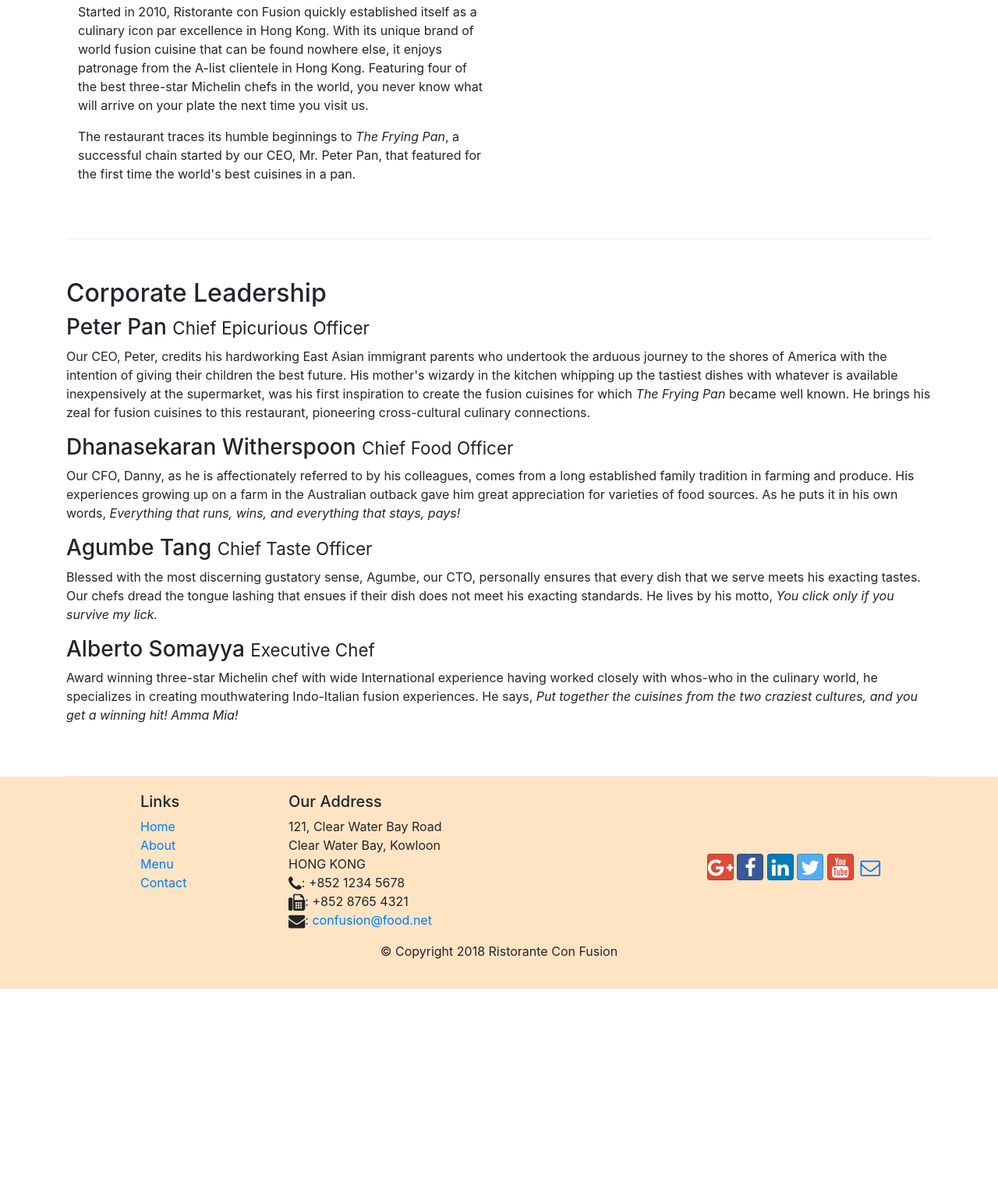
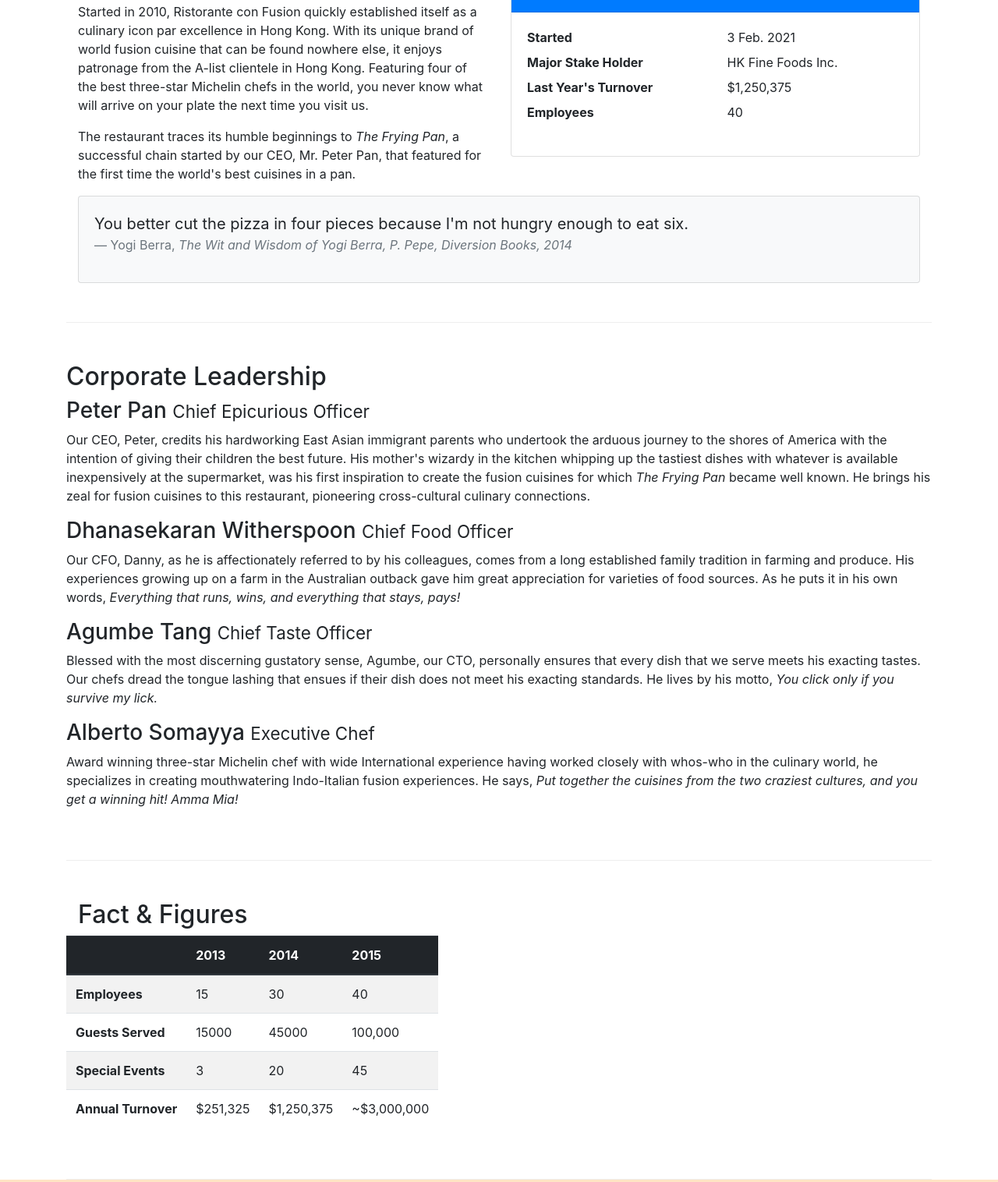
Before and after one commit to diemquynhtran/Bootstrap4, a website: page aboutus.html in a window 1280 px wide. Shown: the part 558-2074 px from the top of the page at 78% size. Before the commit the page ends 1826 px from the top, so only its background shows below. Drawn offline with nearby package versions, Linux system fonts and the light colour scheme.

Commit message:
Table and Card

```diff
--- a/aboutus.html
+++ b/aboutus.html
@@ -61,12 +61,39 @@
         </div>
 
         <div class="row row-content">
-            <div class="col-6 col-sm-6">
+            <div class="col-sm-6">
                 <h2>Our History</h2>
                 <p>Started in 2010, Ristorante con Fusion quickly established itself as a culinary icon par excellence in Hong Kong. With its unique brand of world fusion cuisine that can be found nowhere else, it enjoys patronage from the A-list clientele in Hong Kong.  Featuring four of the best three-star Michelin chefs in the world, you never know what will arrive on your plate the next time you visit us.</p>
                 <p>The restaurant traces its humble beginnings to <em>The Frying Pan</em>, a successful chain started by our CEO, Mr. Peter Pan, that featured for the first time the world's best cuisines in a pan.</p>
             </div>
-            <div>
+            <div class="col-sm">
+                <div class="card">
+                    <h3 class="card-header bg-primary text-white">Facts At A Glance</h3>
+                    <div class="card-body">
+                        <dl class="row">
+                            <dt class="col-6">Started</dt>
+                            <dd class="col-6">3 Feb. 2021</dd>
+                            <dt class="col-6">Major Stake Holder</dt>
+                            <dd class="col-6">HK Fine Foods Inc.</dd>
+                            <dt class="col-6">Last Year's Turnover</dt>
+                            <dd class="col-6">$1,250,375</dd>
+                            <dt class="col-6">Employees</dt>
+                            <dd class="col-6">40</dd>
+                        </dl>
+                    </div>
+                </div>
+            </div>
+            <div class="col-12">
+                <div class="card card-body bg-light">
+                    <blockquote class="blockquote">
+                        <p class="mb-0">You better cut the pizza in four pieces because
+                            I'm not hungry enough to eat six.</p>
+                            <footer class="blockquote-footer">Yogi Berra,
+                                <cite title="Source Title">The Wit and Wisdom of Yogi Berra,
+                                P. Pepe, Diversion Books, 2014</cite>
+                            </footer>
+                    </blockquote>
+                </div>
             </div>
         </div>
 
@@ -84,7 +111,49 @@
                 <p class="d-none d-sm-block">Award winning three-star Michelin chef with wide International experience having worked closely with whos-who in the culinary world, he specializes in creating mouthwatering Indo-Italian fusion experiences. He says, <em>Put together the cuisines from the two craziest cultures, and you get a winning hit! Amma Mia!</em></p>
             </div>
        </div>
-
+       <div class="row row-content">
+           <div class="col-12 col-sm-9">
+               <h2>Fact &amp; Figures</h2>
+           </div>
+           <div class="table-reponsive">
+            <table class="table table-striped">
+                <thead class="thead-dark">
+                    <tr>
+                        <th>&nbsp;</th>
+                        <th>2013</th>
+                        <th>2014</th>
+                        <th>2015</th>
+                    </tr>
+                </thead>
+                <tbody>
+                    <tr>
+                        <th>Employees</th>
+                        <td>15</td>
+                        <td>30</td>
+                        <td>40</td>
+                    </tr>
+                    <tr>
+                        <th>Guests Served</th>
+                        <td>15000</td>
+                        <td>45000</td>
+                        <td>100,000</td>
+                    </tr>
+                    <tr>
+                        <th>Special Events</th>
+                        <td>3</td>
+                        <td>20</td>
+                        <td>45</td>
+                    </tr>
+                    <tr>
+                        <th>Annual Turnover</th>
+                        <td>$251,325</td>
+                        <td>$1,250,375</td>
+                        <td>~$3,000,000</td>
+                    </tr>
+                </tbody>
+            </table>
+           </div>
+       </div>
     </div>
 
     <footer class="footer">
```
Also changed, not shown: contactus.html (+0 -2 lines).
